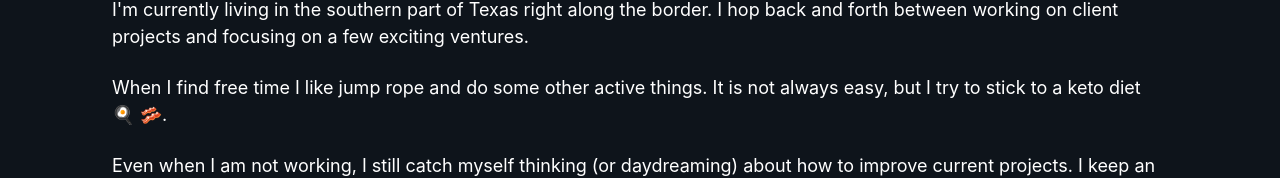
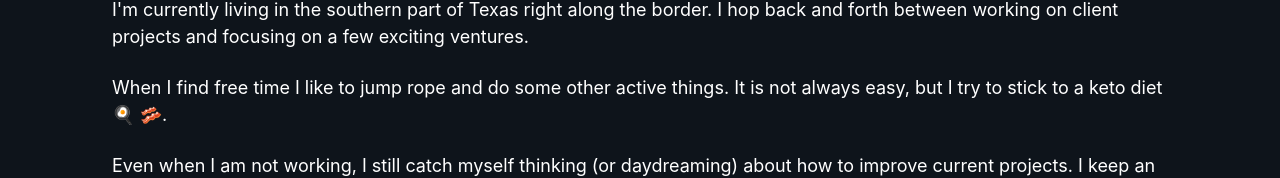
Before and after one commit to joserocha3/pablorocha.me, a Next.js app: page /about in a window 1280 px wide. Shown: the part 155-333 px from the top of the page. Built offline with nearby package versions, Linux system fonts and the light colour scheme.

Commit message:
Fix typo

```diff
--- a/src/pages/about.js
+++ b/src/pages/about.js
@@ -20,7 +20,7 @@ const Contact = () => {
         </Text>
         <br />
         <Text fontSize="lg">
-          When I find free time I like jump rope and do some other active
+          When I find free time I like to jump rope and do some other active
           things. It is not always easy, but I try to stick to a keto diet 🍳
           🥓.
         </Text>
```
